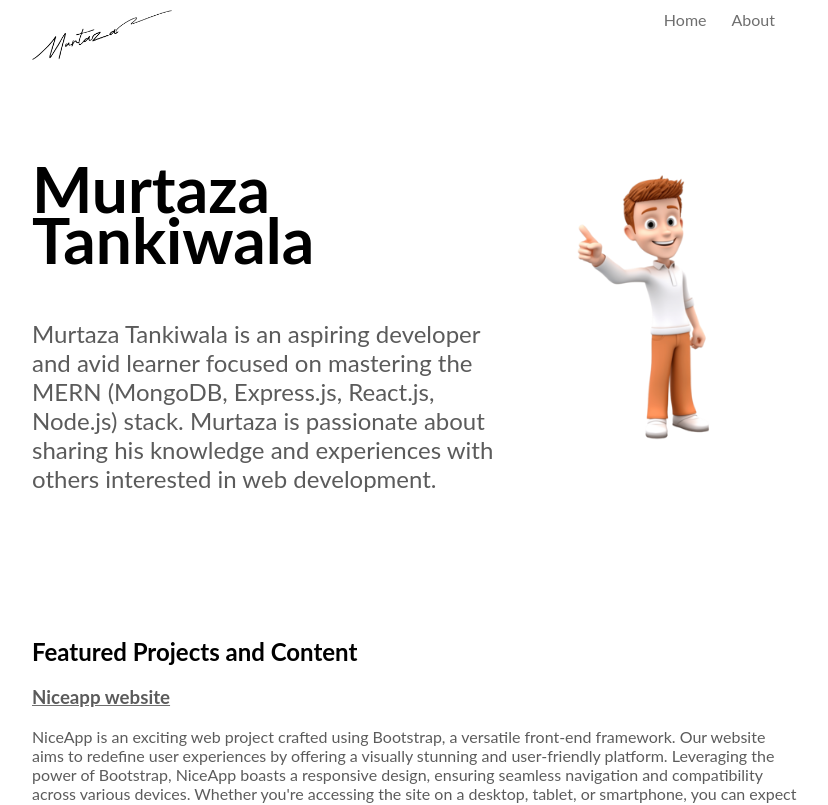
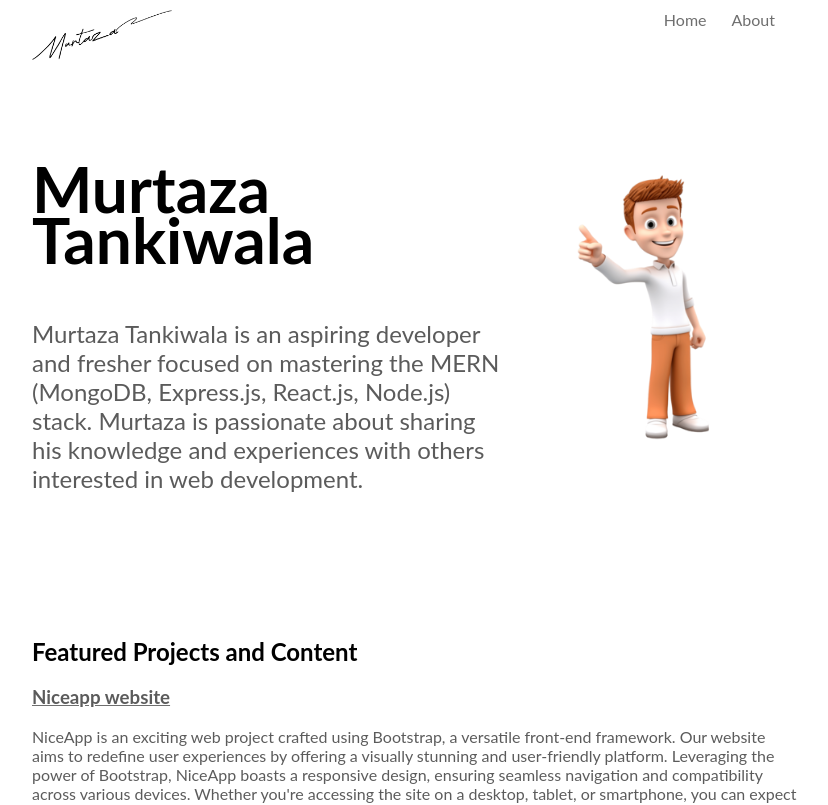
Before and after one commit to murtazatankiwala456/react-portfolio, a React (Vite) app: page / in a window 1280 px wide. Shown: the top 805 px of the page, without its empty margins (224-1052 px from the left). Built offline with nearby package versions, Linux system fonts and the light colour scheme.

Commit message:
update hero component

```diff
--- a/src/components/Hero.jsx
+++ b/src/components/Hero.jsx
@@ -7,7 +7,7 @@ const Hero = () => {
       <div className="text">
         <h1 className="author">Murtaza Tankiwala</h1>
         <p className="role">
-          Murtaza Tankiwala is an aspiring developer and avid learner focused on
+          Murtaza Tankiwala is an aspiring developer and fresher focused on
           mastering the MERN (MongoDB, Express.js, React.js, Node.js) stack.
           Murtaza is passionate about sharing his knowledge and experiences with
           others interested in web development.
```
